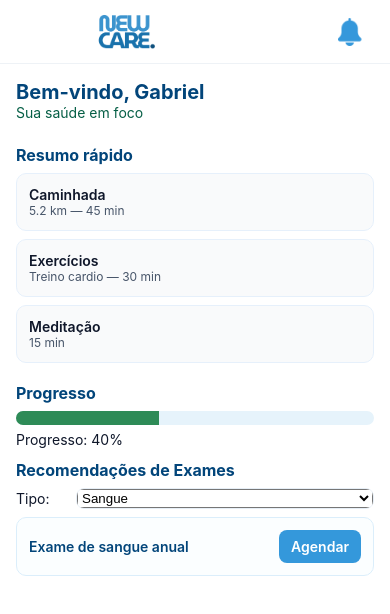
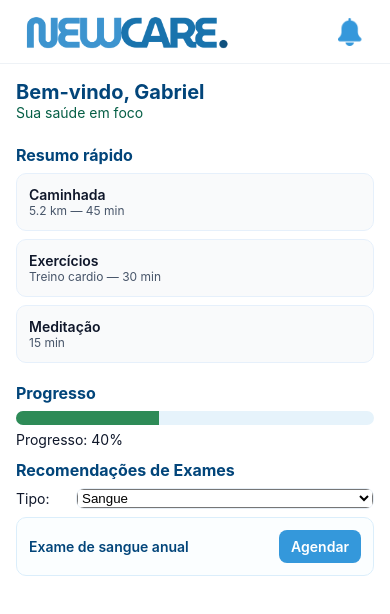
Before and after one commit to jefbiel/ChallengeMobileDevelopment, a React Native app: screen /Home in a window 390 px wide. Shown: the top 614 px of the page. Built offline with nearby package versions, Linux system fonts and the light colour scheme.

Commit message:
fix(Home): use horizontal logo on Home header

```diff
--- a/src/screens/HomeScreen.tsx
+++ b/src/screens/HomeScreen.tsx
@@ -43,7 +43,7 @@ const HomeScreen: React.FC = () => {
     <View style={styles.screen}>
       <View style={styles.header}>
         <Image
-          source={require('../assets/img/NewCareLogo.png')}
+          source={require('../assets/img/NewCareLogoHorizontal.png')}
           style={styles.logo}
           resizeMode="contain"
         />
```
